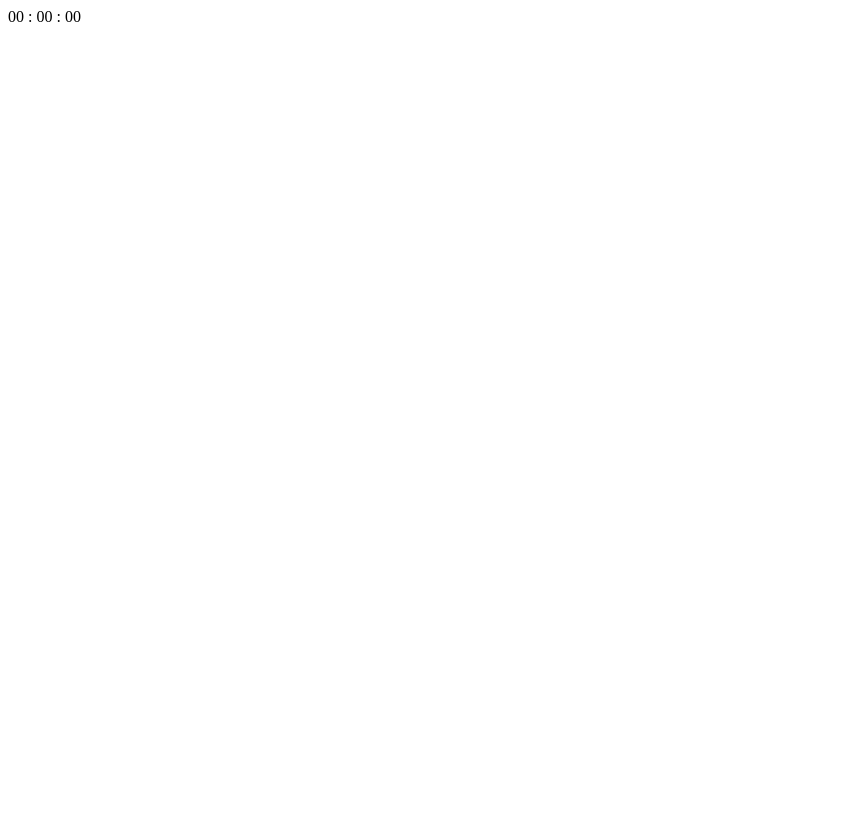
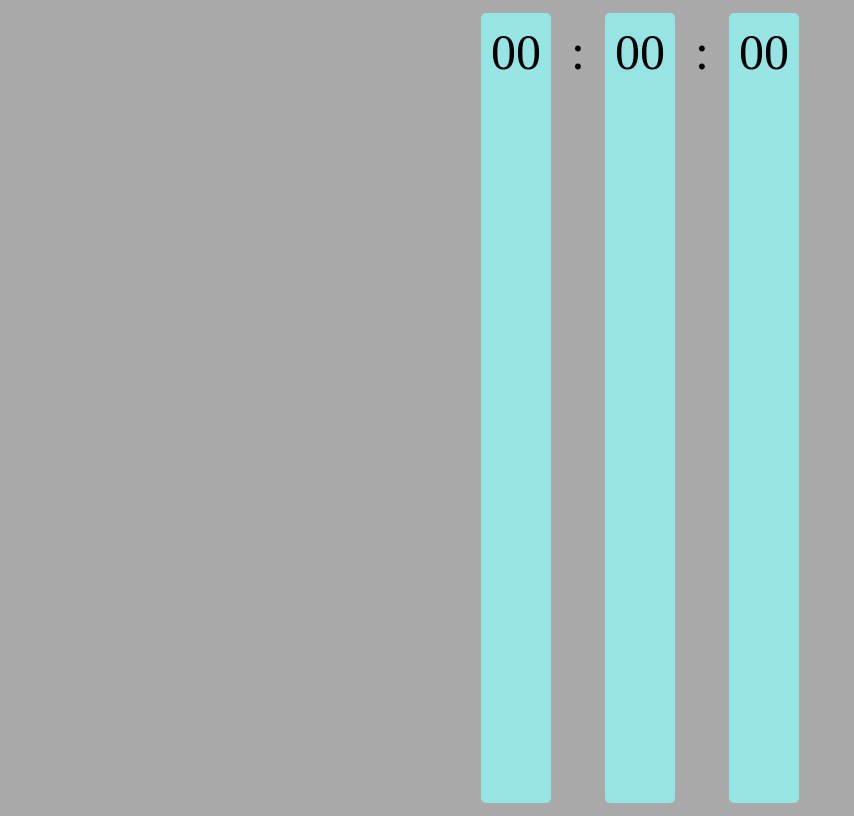
Before and after one commit to JulioCezarNascimento/Relogio, a plain HTML site: page index.html in a window 1280 px wide. Shown: the whole page, without its empty margins (0-854 px from the left). Drawn offline with Linux system fonts and the light colour scheme.

Commit message:
Adicionado o icone e atulizado o CSS

```diff
--- a/Style/style.css
+++ b/Style/style.css
@@ -0,0 +1,21 @@
+body{
+    background-color: darkgray;
+}
+
+main{
+    width: 100%;
+    height: 100vh;
+    justify-content: center;
+    align-self: center;
+    display: flex;
+}
+
+span{
+    font-size: 50px;
+    margin: 5px;
+    padding: 10px;
+    border-radius: 5px;
+}
+
+#hour,#minute,#second{
+    background-color: rgb(150, 228, 228);}
--- a/index.html
+++ b/index.html
@@ -5,6 +5,7 @@
     <meta name="viewport" content="width=device-width, initial-scale=1.0">
     <title>Relógio</title>
     <link rel="stylesheet" href="Style/style.css">
+    <link rel="icon" href="Img/relogio.png">
 </head>
 <body>
     <main>
```
Also changed, not shown: Img/relogio.png (added).
